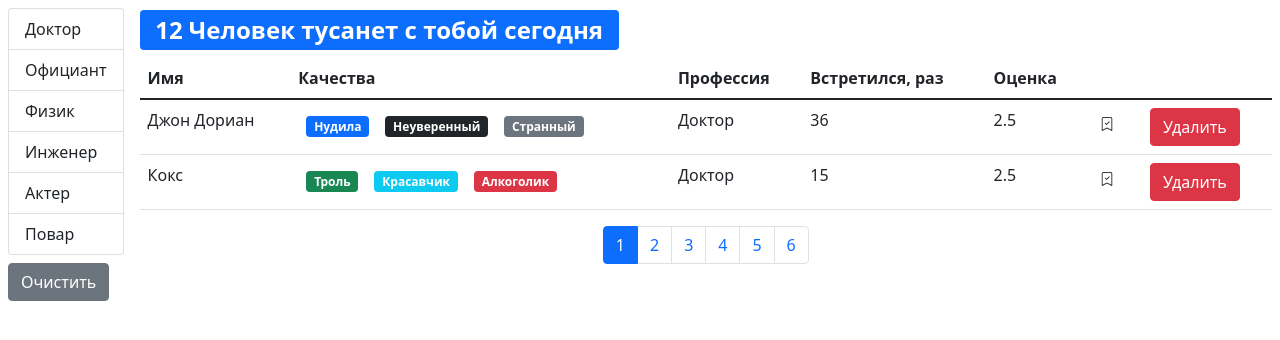
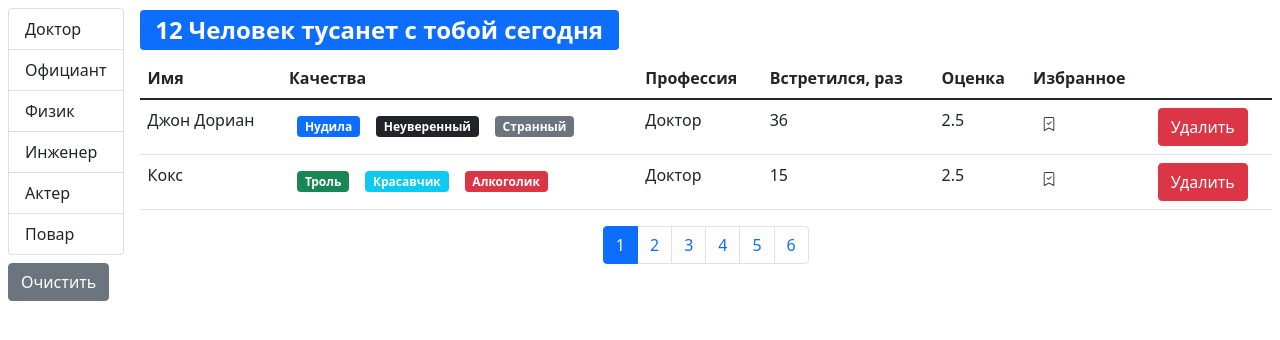
Before and after one commit to zolotaryov2027/company, a React (Vite) app: page / in a window 1280 px wide. Shown: the top 340 px of the page. Built offline with nearby package versions, Linux system fonts and the light colour scheme.

Commit message:
add table sort function

```diff
--- a/src/app/components/userTables.jsx
+++ b/src/app/components/userTables.jsx
@@ -1,14 +1,25 @@
 import User from "./user";
-const UserTable = ({ users, onItemDelete }) => {
+const UserTable = ({ users, onSort, onItemDelete }) => {
   return (
     <table className="table">
       <thead>
         <tr>
-          <th scope="col">Имя</th>
+          <th onClick={() => onSort("name")} scope="col">
+            Имя
+          </th>
           <th scope="col">Качества</th>
-          <th scope="col">Профессия</th>
-          <th scope="col">Встретился, раз</th>
-          <th scope="col">Оценка</th>
+          <th onClick={() => onSort("profession.name")} scope="col">
+            Профессия
+          </th>
+          <th onClick={() => onSort("completedMeetings")} scope="col">
+            Встретился, раз
+          </th>
+          <th onClick={() => onSort("rate")} scope="col">
+            Оценка
+          </th>
+          <th onClick={() => onSort("bookmark")} scope="col">
+            Избранное
+          </th>
           <th scope="col"></th>
         </tr>
       </thead>
--- a/src/app/components/users.jsx
+++ b/src/app/components/users.jsx
@@ -24,6 +24,10 @@ const Users = ({ users, onItemDelete }) => {
   const handleProfessionSelect = (item) => {
     setSelectedProf(item);
     setCurrentPage(1);
+  };
+
+  const handleSort = (item) => {
+    console.log(item);
   };
 
   const usersFiltered = selectedProf
@@ -57,7 +61,11 @@ const Users = ({ users, onItemDelete }) => {
       <div className="column-right flex-grow-1 m-2">
         <SearchStatus length={count} />
         {count > 0 && (
-          <UserTable users={userCrop} onItemDelete={onItemDelete} />
+          <UserTable
+            users={userCrop}
+            onSort={handleSort}
+            onItemDelete={onItemDelete}
+          />
         )}
         <div className="d-flex justify-content-center">
           <Pagination
```
